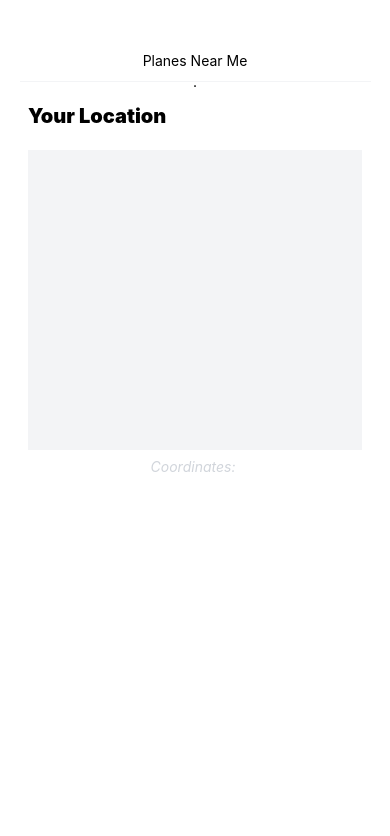
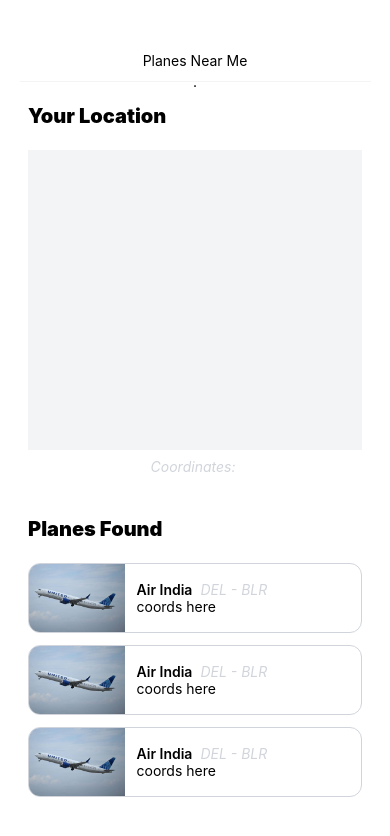
Before and after one commit to Sai-Santosh-Pal/planes-near-me, a React Native app in the folder planes-near-me/: screen / in a window 390 px wide. Shown: the top 836 px of the page. Built offline with nearby package versions, Linux system fonts and the light colour scheme.

Commit message:
planes component ui is done

```diff
--- a/planes-near-me/App.js
+++ b/planes-near-me/App.js
@@ -1,5 +1,6 @@
 import { Text, View } from 'react-native';
 import "./global.css";
+import Plane from './components/Planes';
 
 export default function App() {
   return (
@@ -15,6 +16,15 @@
         </View>
         <Text className="coord self-center mt-2 italic text-gray-300">Coordinates: </Text>
       </View>
+      <View className="planes px-5 mt-10 flex">
+        <Text className="mb-5 text-xl font-black">Planes Found</Text>
+        <Plane name="Air India" origin="DEL" dest="BLR" coords="coords here"/>
+        <Plane name="Air India" origin="DEL" dest="BLR" coords="coords here"/>
+        <Plane name="Air India" origin="DEL" dest="BLR" coords="coords here"/>
+        {/* <Plane />
+        <Plane />
+        <Plane /> */}
+      </View>
     </View>
   );
 }
--- /dev/null
+++ b/planes-near-me/components/Planes.js
@@ -0,0 +1,18 @@
+import { Text, View, Image } from 'react-native';
+import "../global.css";
+
+export default function Plane(props) {
+    return (
+        <View className="bg-gray-30 border-[0.5px] flex items-center overflow-hidden flex-row gap-2 h-[70px] border-gray-300 rounded-xl mb-3">
+            <Image className="overflow-hidden ml-[-10px] w-[33%] h-[100%]" resizeMode='contain' source={require('../assets/placeholder-img.jpeg')} />
+
+            <View className="text flex w-[50%] my-5 mr-2">
+                <View className="title flex flex-row gap-2">
+                    <Text className="font-semibold">{props.name}</Text>
+                    <Text className="italic text-gray-300">{props.origin} - {props.dest}</Text>
+                </View>
+                <Text className="">{props.coords}</Text>
+            </View>
+        </View>
+    );
+}
```
Also changed, not shown: planes-near-me/assets/placeholder-img.jpeg (added).
